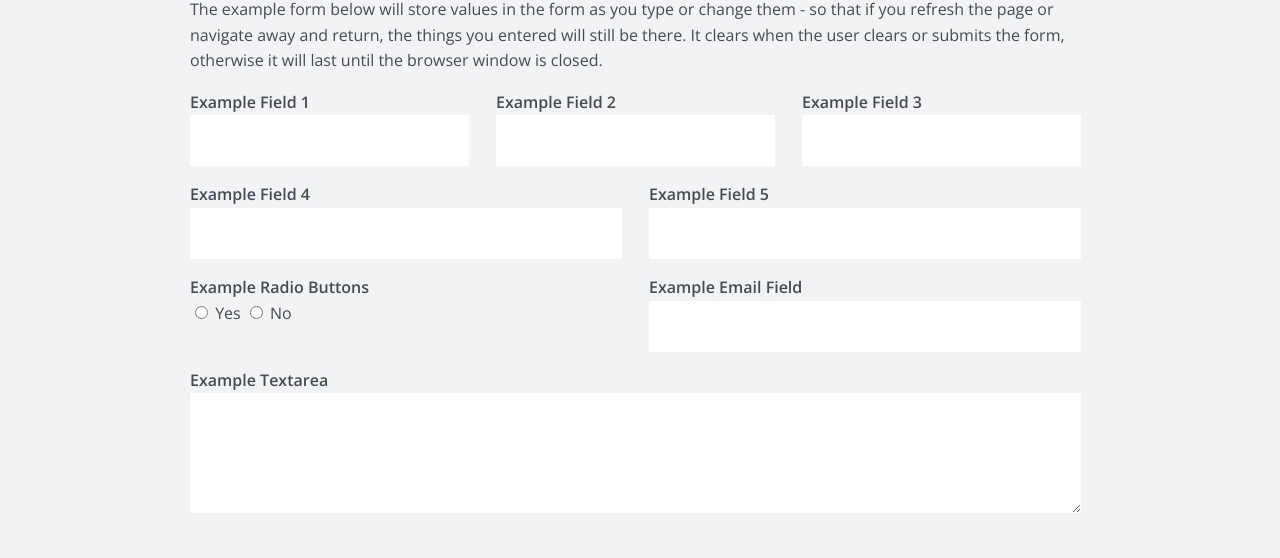
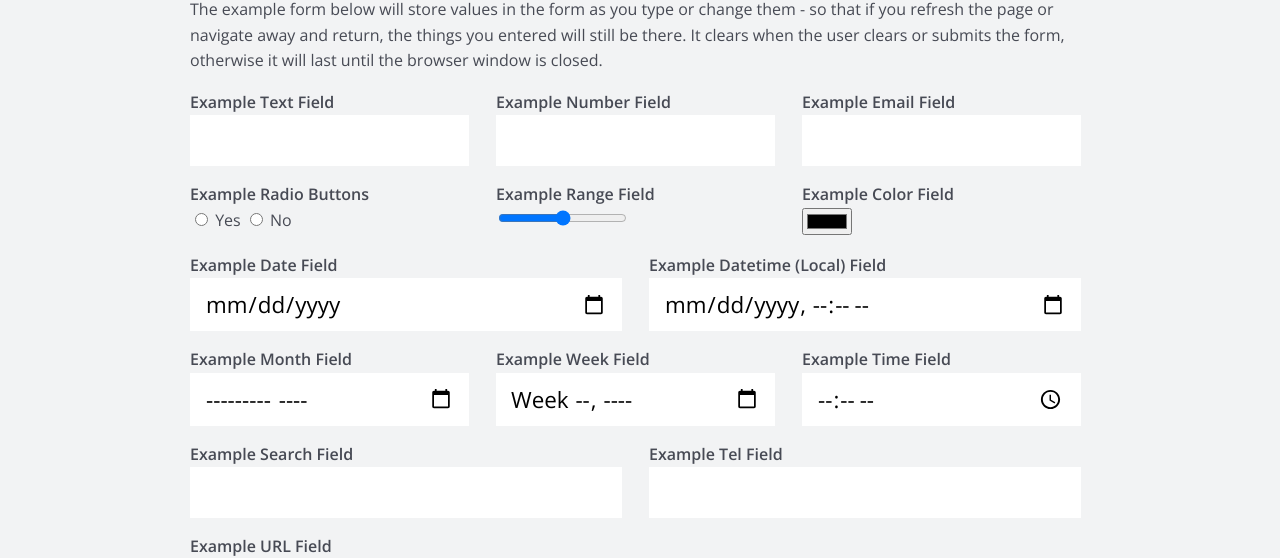
Before and after one commit to jpederson/Squirrel.js, a website: page index.html in a window 1280 px wide. Shown: the part 383-941 px from the top of the page. Drawn offline with nearby package versions, Linux system fonts and the light colour scheme; files that its build step writes are made by us from their sources.

Commit message:
Add support for all HTML5 input types - color, date, datetime, datetime-local, month, week, time, range, search, tel, and URL.

```diff
--- a/example.scss
+++ b/example.scss
@@ -101,7 +101,7 @@ label {
 	color: lighten( $grey, 5% );
 }
 
-input[type=text], input[type=email], textarea {
+input[type=text], input[type=email], input[type=number], input[type=date], input[type=datetime], input[type=datetime-local], input[type=month], input[type=week], input[type=time], input[type=search], input[type=tel], input[type=url], textarea {
 	box-sizing: border-box;
 	width: 100%;
 	padding: 10px 15px;
--- a/index.html
+++ b/index.html
@@ -21,42 +21,78 @@
 			<form action="/" method="post" class="squirrel">
 				<div class="grid-row">
 					<div class="col4">
-						<p><strong>Example Field 1</strong><br>
-							<input type="text" name="test1" value=""></p>
+						<p><strong>Example Text Field</strong><br>
+							<input type="text" name="test-text" value=""></p>
 					</div>
 					<div class="col4">
-						<p><strong>Example Field 2</strong><br>
-							<input type="text" name="test2" value=""></p>
+						<p><strong>Example Number Field</strong><br>
+							<input type="number" name="test-number" value=""></p>
 					</div>
 					<div class="col4">
-						<p><strong>Example Field 3</strong><br>
-							<input type="text" name="test3" value=""></p>
+						<p><strong>Example Email Field</strong><br>
+							<input type="email" name="test-email" value=""></p>
+					</div>
+				</div>
+				<div class="grid-row">
+					<div class="col4">
+						<p><strong>Example Radio Buttons</strong><br>
+							<input type="radio" name="test-radio" value="yes"> Yes <input type="radio" name="test-radio" value="no"> No </p>
+					</div>
+					<div class="col4">
+						<p><strong>Example Range Field</strong><br>
+							<input type="range" name="test-range" value=""></p>
+					</div>
+					<div class="col4">
+						<p><strong>Example Color Field</strong><br>
+							<input type="color" name="test-color" value=""></p>
 					</div>
 				</div>
 				<div class="grid-row">
 					<div class="col6">
-						<p><strong>Example Field 4</strong><br>
-							<input type="text" name="test4" value=""></p>
+						<p><strong>Example Date Field</strong><br>
+							<input type="date" name="test-date" value=""></p>
 					</div>
 					<div class="col6">
-						<p><strong>Example Field 5</strong><br>
-							<input type="text" name="test5" value=""></p>
+						<p><strong>Example Datetime (Local) Field</strong><br>
+							<input type="datetime-local" name="test-datetime-local" value=""></p>
+					</div>
+				</div>
+				<div class="grid-row">
+					<div class="col4">
+						<p><strong>Example Month Field</strong><br>
+							<input type="month" name="test-month" value=""></p>
+					</div>
+					<div class="col4">
+						<p><strong>Example Week Field</strong><br>
+							<input type="week" name="test-week" value=""></p>
+					</div>
+					<div class="col4">
+						<p><strong>Example Time Field</strong><br>
+							<input type="time" name="test-time" value=""></p>
 					</div>
 				</div>
 				<div class="grid-row">
 					<div class="col6">
-						<p><strong>Example Radio Buttons</strong><br>
-							<input type="radio" name="test6" value="yes"> Yes <input type="radio" name="test6" value="no"> No </p>
+						<p><strong>Example Search Field</strong><br>
+							<input type="search" name="test-search" value=""></p>
 					</div>
 					<div class="col6">
-						<p><strong>Example Email Field</strong><br>
-							<input type="email" name="test7" value=""></p>
+						<p><strong>Example Tel Field</strong><br>
+							<input type="tel" name="test-tel" value=""></p>
 					</div>
 				</div>
 				<div class="grid-row">
 					<div class="col12">
+						<p><strong>Example URL Field</strong><br>
+							<input type="url" name="test-url" value=""></p>
+					</div>
+				</div>
+				<div class="grid-row">
+				</div>
+				<div class="grid-row">
+					<div class="col12">
 						<p><strong>Example Textarea</strong><br>
-							<textarea name="test8"></textarea></p>
+							<textarea name="test-textarea"></textarea></p>
 					</div>
 				</div>
 			</form>
```
Also changed, not shown: example.css, jquery.squirrel.js, jquery.squirrel.min.js.
